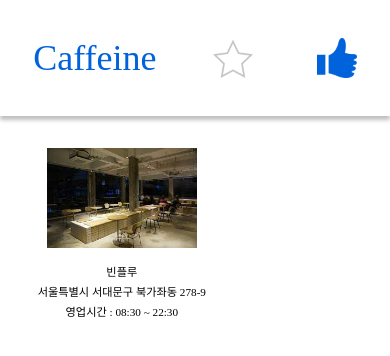
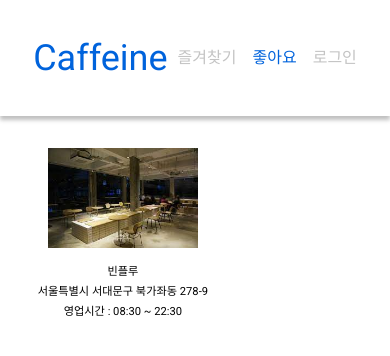
Before and after one commit to dltmdrbtjd/Caffeine, a Flask app: page /like in a window 390 px wide. Shown: the top 356 px of the page. Run offline with Flask 2, Linux system fonts and the light colour scheme.

Commit message:
반응형 수정

```diff
--- a/static/css/like.css
+++ b/static/css/like.css
@@ -1,7 +1,6 @@
-* {
+body {
     font-family: 'Roboto', sans-serif;
 }
-
 /* header */
 
 header {
@@ -75,7 +74,8 @@
     margin-top: 1em;
 }
 
-@media screen and (max-width: 768px) {
+@media screen and (max-width: 1024px) {
+
     #header {
         width: 83%;
     }
@@ -87,6 +87,14 @@
 
     #header > ul li a{
         font-size: 1.5rem;
+    }
+
+}
+
+@media screen and (max-width: 768px) {
+    #header > ul > li:nth-child(2),
+    #header > ul > li:last-child {
+        margin-left: 1rem;
     }
 
     #content {
@@ -109,31 +117,15 @@
     }
 }
 
-@media screen and (max-width: 480px) {
+@media screen and (max-width: 528px) {
     #header > a {
         font-size: 2.25rem;
         padding: 2.5rem 0;
     }
 
-    #header > ul li a {
-        display: inline-block;
-        text-indent: -9999px;
+    #header > ul li a{
+        font-size: 1rem;
     }
-
-    #header > ul > li:first-child a {
-        width: 40px;
-        height: 40px;
-        background-image: url(../img/favorite.png);
-        background-size: cover;
-    }
-
-    #header > ul > li:last-child a {
-        width: 40px;
-        height: 40px;
-        background-image: url(../img/likepage.png);
-        background-size: cover;
-    }
-
     #content {
         width: 93%;
     }
```
Also changed, not shown: static/css/favorite.css (+15 -20 lines).
